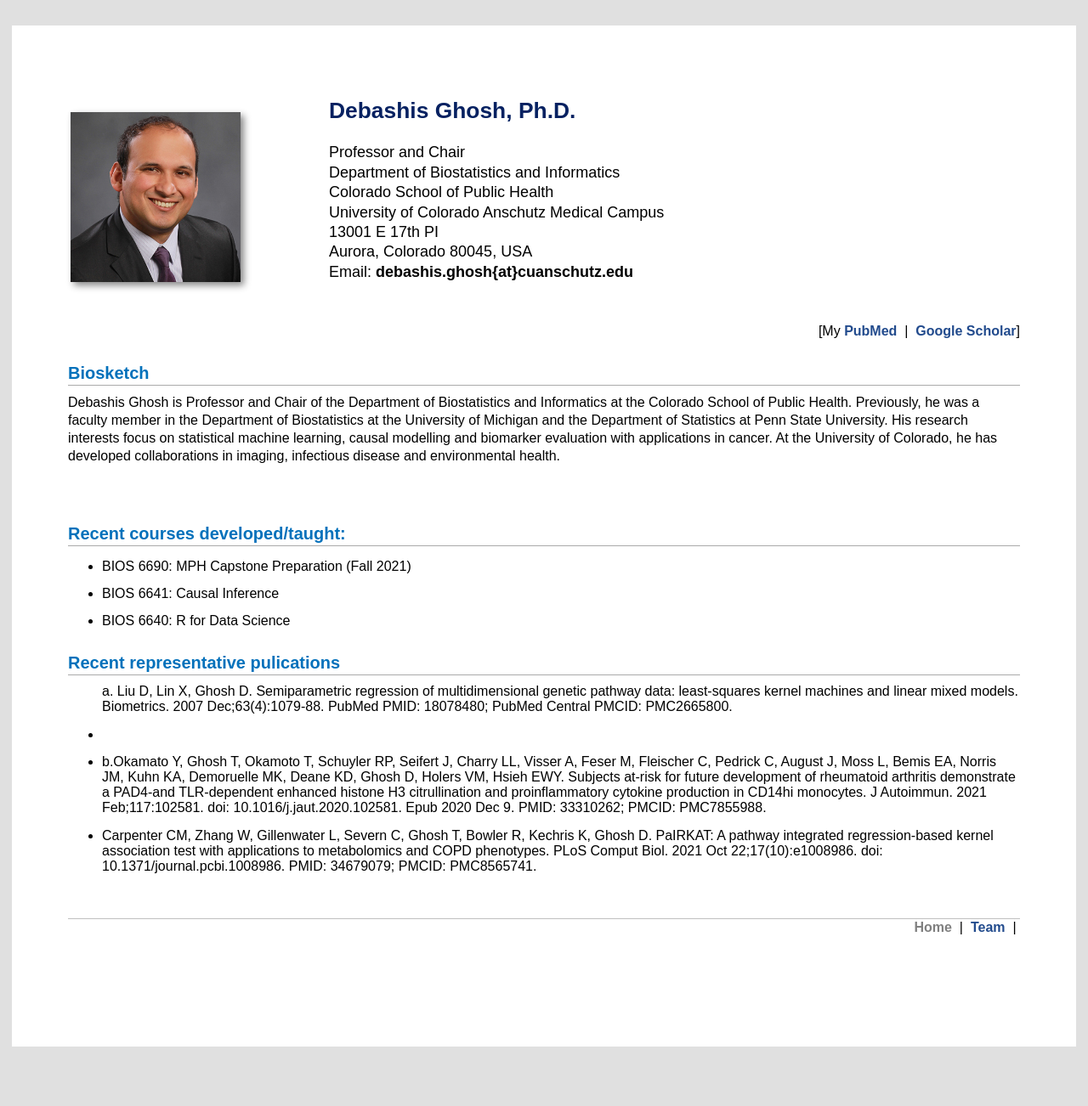
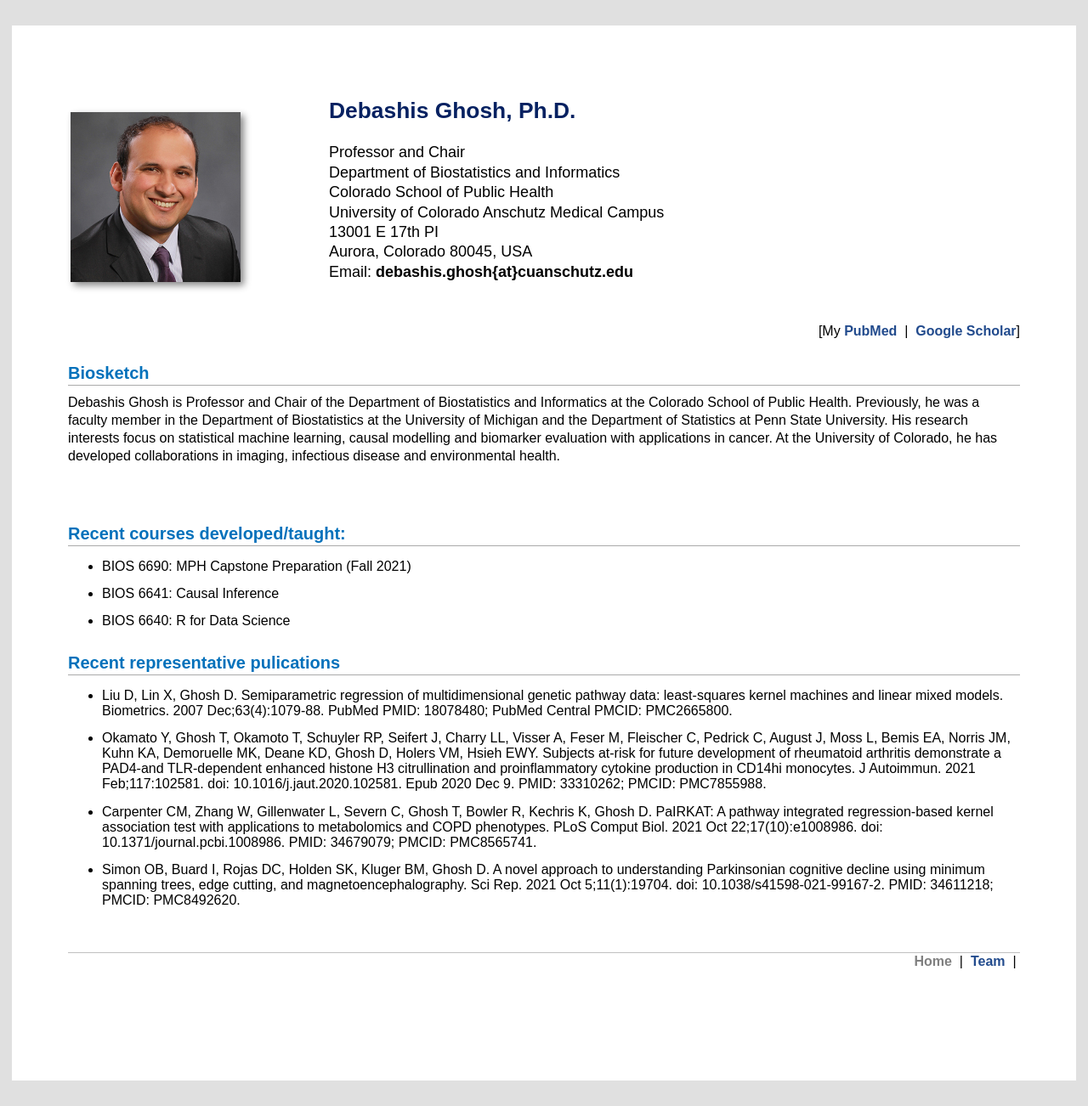
Before and after one commit to ghoshd/ghoshd.github.io, a Jekyll site: the page index.html, which Jekyll copies as it is, in a window 1280 px wide. Shown: the whole page at 85% size. Built offline with Jekyll 4.4.1, drawn with Linux system fonts in a browser that asks for light colours; nearby versions of some CDN libraries; library files that are not in the unit come from our copies; before the commit the page ends 1262 px from its top, so only the background shows below that.

Commit message:
Update index.html

```diff
--- a/index.html
+++ b/index.html
@@ -71,9 +71,9 @@
 	<ul><li>BIOS 6640: R for Data Science </li></ul>
 
 	<h2><font color="#0371BB"> Recent representative pulications </font></h2>
-	<ul> a.	Liu D, Lin X, Ghosh D. Semiparametric regression of multidimensional genetic pathway data: least-squares kernel machines and linear mixed models.
-		Biometrics. 2007 Dec;63(4):1079-88. PubMed PMID: 18078480; PubMed Central PMCID: PMC2665800. <li> </li> </ul>
-	<ul><li>b.Okamato Y, Ghosh T, Okamoto T, Schuyler RP, Seifert J, Charry LL, Visser A, Feser M, Fleischer C, Pedrick C, August J, Moss L,
+	<ul> <li>	Liu D, Lin X, Ghosh D. Semiparametric regression of multidimensional genetic pathway data: least-squares kernel machines and linear mixed models.
+		Biometrics. 2007 Dec;63(4):1079-88. PubMed PMID: 18078480; PubMed Central PMCID: PMC2665800. </li> </ul>
+	<ul><li>Okamato Y, Ghosh T, Okamoto T, Schuyler RP, Seifert J, Charry LL, Visser A, Feser M, Fleischer C, Pedrick C, August J, Moss L,
 		Bemis EA, Norris JM, Kuhn KA, Demoruelle MK, Deane KD, Ghosh D, Holers VM, Hsieh EWY. Subjects at-risk for
 		future development of rheumatoid arthritis demonstrate a PAD4-and TLR-dependent enhanced histone H3 citrullination
 		and proinflammatory cytokine production in CD14hi monocytes. J Autoimmun. 2021 Feb;117:102581. doi: 10.1016/j.jaut.2020.102581.
@@ -81,6 +81,9 @@
 	<ul><li>Carpenter CM, Zhang W, Gillenwater L, Severn C, Ghosh T, Bowler R, Kechris K, Ghosh D. PaIRKAT:
 		A pathway integrated regression-based kernel association test with applications to metabolomics and COPD phenotypes.
 		PLoS Comput Biol. 2021 Oct 22;17(10):e1008986. doi: 10.1371/journal.pcbi.1008986. PMID: 34679079; PMCID: PMC8565741. </li></ul>
+	<ul> <li> Simon OB, Buard I, Rojas DC, Holden SK, Kluger BM, Ghosh D. A novel approach to understanding Parkinsonian cognitive decline
+		using minimum spanning trees, edge cutting, and magnetoencephalography. Sci Rep. 2021 Oct 5;11(1):19704. doi: 10.1038/s41598-021-99167-2.
+		PMID: 34611218; PMCID: PMC8492620.</li></ul>
 
 
 
```
